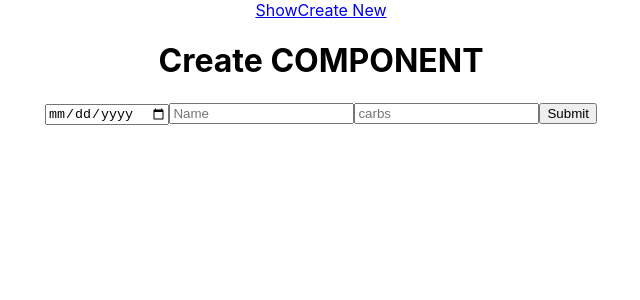
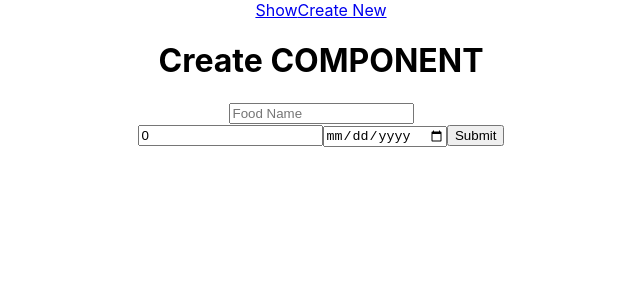
Before and after one commit to AlecCodes/foodAppFrontend, a React (Create React App) app: page /create in a window 1280 px wide. Shown: the top 300 px of the page, without its empty margins (319-959 px from the left). Built offline with nearby package versions, Linux system fonts and the light colour scheme.

Commit message:
controlled create form

```diff
--- /dev/null
+++ b/src/Nutritionix/keys.js
@@ -0,0 +1,3 @@
+export const appID = '132f5996'
+export const appKey = 'a4ccd99969f5e0be7062ba7aa21da3de'
+export const URL = 'https://trackapi.nutritionix.com/v2/'
--- /dev/null
+++ b/src/Nutritionix/searchResult.js
@@ -0,0 +1,13 @@
+import {URL, appID, appKey} from './keys'
+
+export async function searchResult(event){
+    const response = await fetch(URL+`search/instant?query=${event.target.value}`, {
+        method: "get",
+        headers: {
+            'x-app-id' : appID,
+            'x-app-key': appKey
+        }
+    })
+    const data = await response.json()
+    return data
+}
--- a/src/Pages/Create.js
+++ b/src/Pages/Create.js
@@ -1,14 +1,44 @@
 import {Form} from 'react-router-dom'
+import {useState} from 'react'
+import {searchResult} from '../Nutritionix/searchResult'
 
 function Create(props){
-    return (<>
+    const [nameState, setNameState] = useState('')
+    const [carbState, setCarbState] = useState(0)
+    const [resultsState, setResultsState] = useState('')
+
+
+    async function nameChangeHandler(event){
+        setNameState(event.target.value)
+        //confirm we're not breaking search/instant endpoint w null value
+        if (event.target.value.length >= 1){
+            const data = await searchResult(event)
+            setResultsState(data.common.concat(data.branded))
+        }else{
+            setResultsState([])
+        }
+    }
+    function carbChangeHandler(event){
+        setCarbState(event.target.value)
+    }
+
+    return (
+    <>
         <h1>Create COMPONENT</h1>
-        <Form action="/create" method ="post">
+        <Form autoComplete='off' action="/create" method ="post">
+            <div className='autosuggest'>
+                <input type = 'text' name = 'name' placeholder='Food Name'
+                value = {nameState}
+                onChange={nameChangeHandler}
+                />
+            </div>
+
+            <input type = 'number' name = 'carbs' placeholder='carbs'
+            onChange={carbChangeHandler}
+            value={carbState}
+            />
+
             <input type = 'date' name = 'date' placeholder='date'/>
-
-            <input type = 'text' name = 'name' placeholder='Name'/>
-
-            <input type = 'number' name = 'carbs' placeholder='carbs'/>
 
             <input type = 'submit'/>
         </Form>
```
